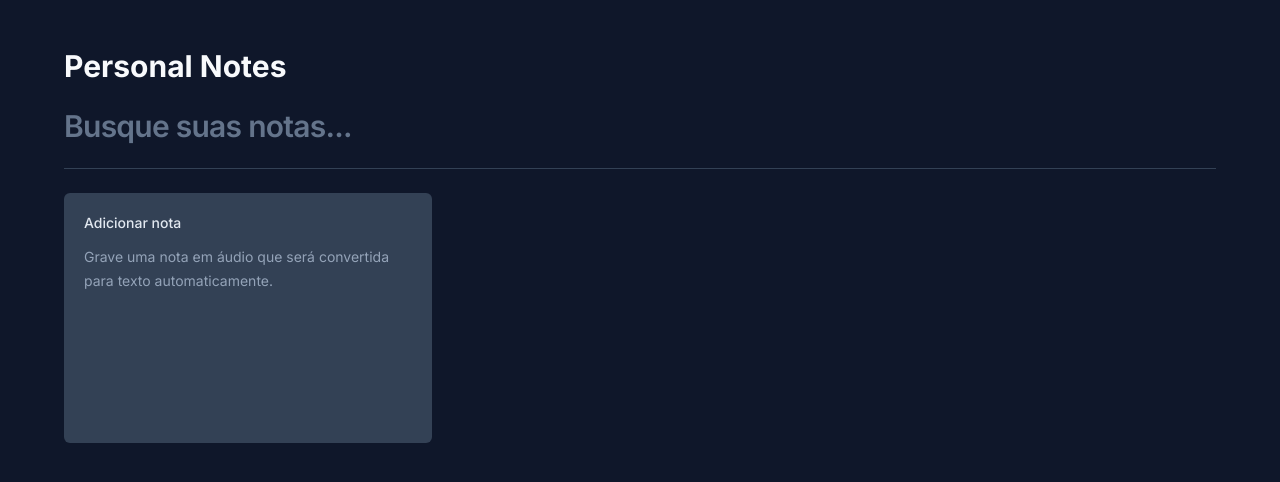
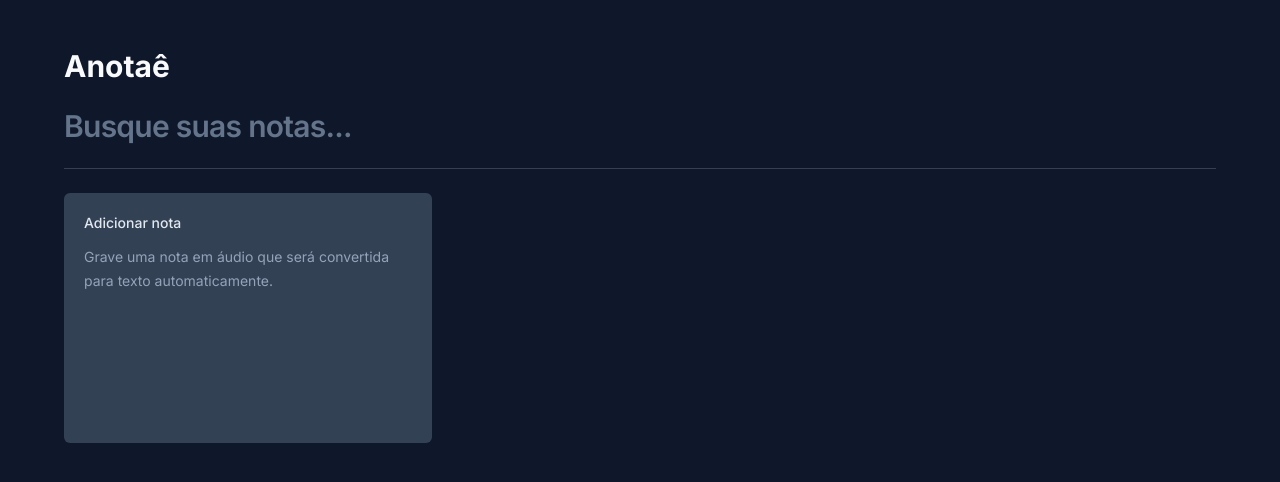
Before and after one commit to herloncosta/card-notes, a React (Vite) app: page / in a window 1280 px wide. Shown: the top 482 px of the page. Built offline with nearby package versions, Linux system fonts and the light colour scheme.

Commit message:
mudando nome do app

```diff
--- a/index.html
+++ b/index.html
@@ -9,7 +9,7 @@
         <link
             href="https://fonts.googleapis.com/css2?family=Inter:ital,opsz,wght@0,14..32,100..900;1,14..32,100..900&display=swap"
             rel="stylesheet" />
-        <title>Personal Notes</title>
+        <title>Anotaê</title>
     </head>
     <body class="bg-slate-900 text-slate-50 antialiased">
         <div id="root"></div>
--- a/src/app.tsx
+++ b/src/app.tsx
@@ -32,7 +32,7 @@ export function App() {
     function onNoteDeleted(id: string) {
         const notesArray = notes.filter(note => note.id !== id)
         setNotes(notesArray)
-        localStorage.setItem("notes", JSON.stringify(notesArray))
+        localStorage.setItem('notes', JSON.stringify(notesArray))
     }
 
     function handleSearch(event: ChangeEvent<HTMLInputElement>) {
@@ -47,7 +47,7 @@ export function App() {
 
     return (
         <div className="max-w-6xl mx-auto my-12 space-y-6">
-            <h1 className="text-3xl font-bold select-none">Personal Notes</h1>
+            <h1 className="text-3xl font-bold select-none">Anotaê</h1>
 
             <form className="">
                 <input
```
